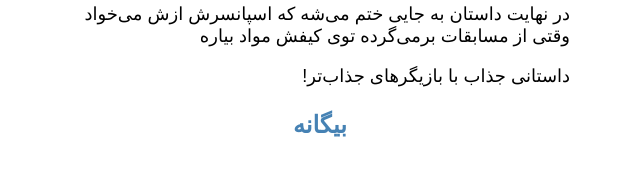
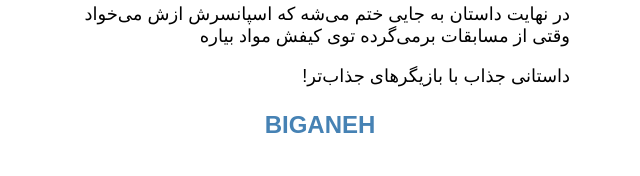
Before and after one commit to darkblog/darkblog.github.io, a Jekyll site: the page built from _posts/2023-8-19-4.md, in a window 1280 px wide. Shown: the part 455-631 px from the top of the page, without its empty margins (473-1113 px from the left). Built offline with Jekyll 4.4.1, drawn with Linux system fonts in a browser that asks for light colours.

Commit message:
Update post.html

```diff
--- a/_layouts/post.html
+++ b/_layouts/post.html
@@ -12,6 +12,6 @@
 <body>
 <h1>{{ page.title }}</h1>
 {{ content }}
-<p class="center"><a href="https://biganeh.com/">بیگانه</a></p>
+<p class="center"><a href="https://biganeh.com/">BIGANEH</a></p>
 </body>
 </html>
```
